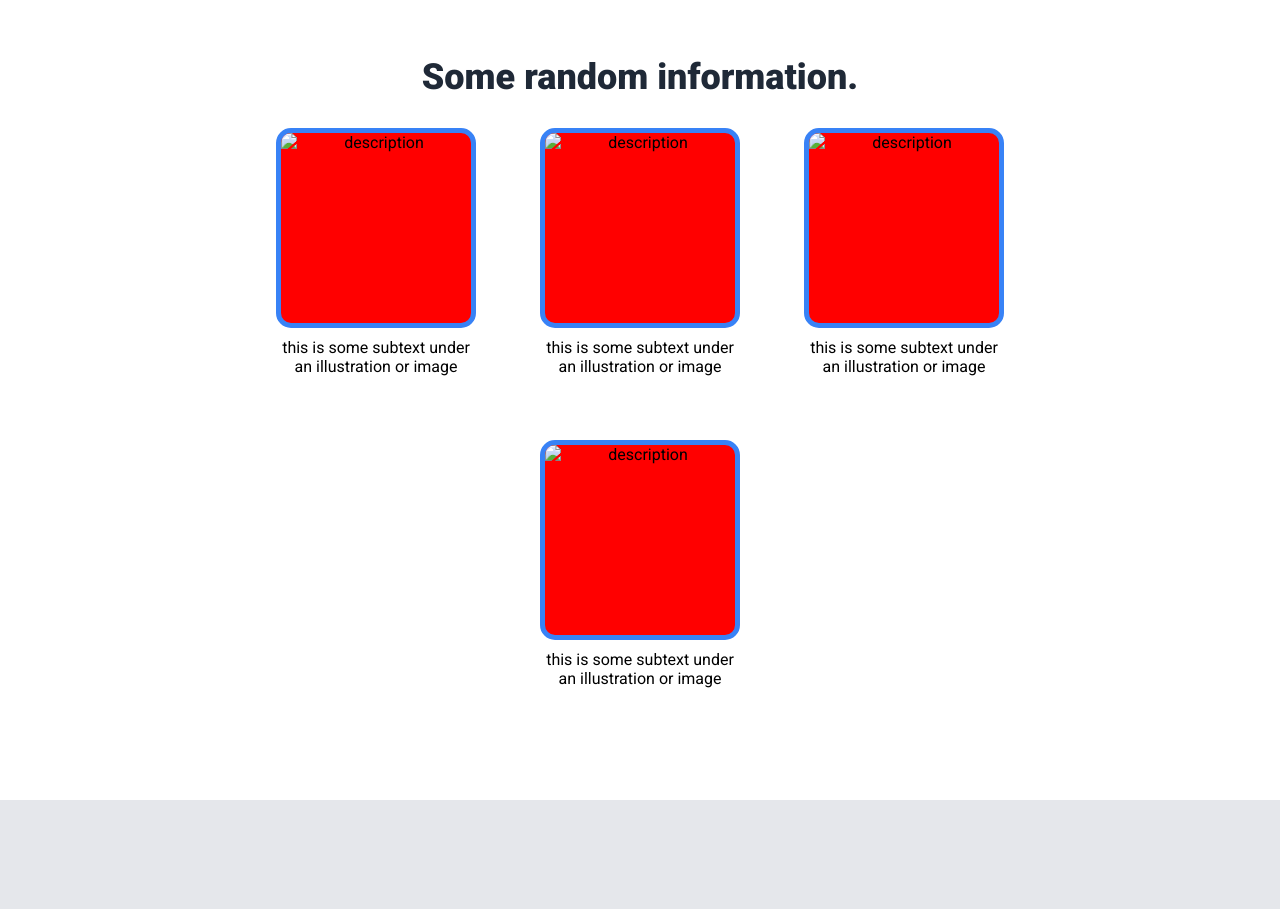
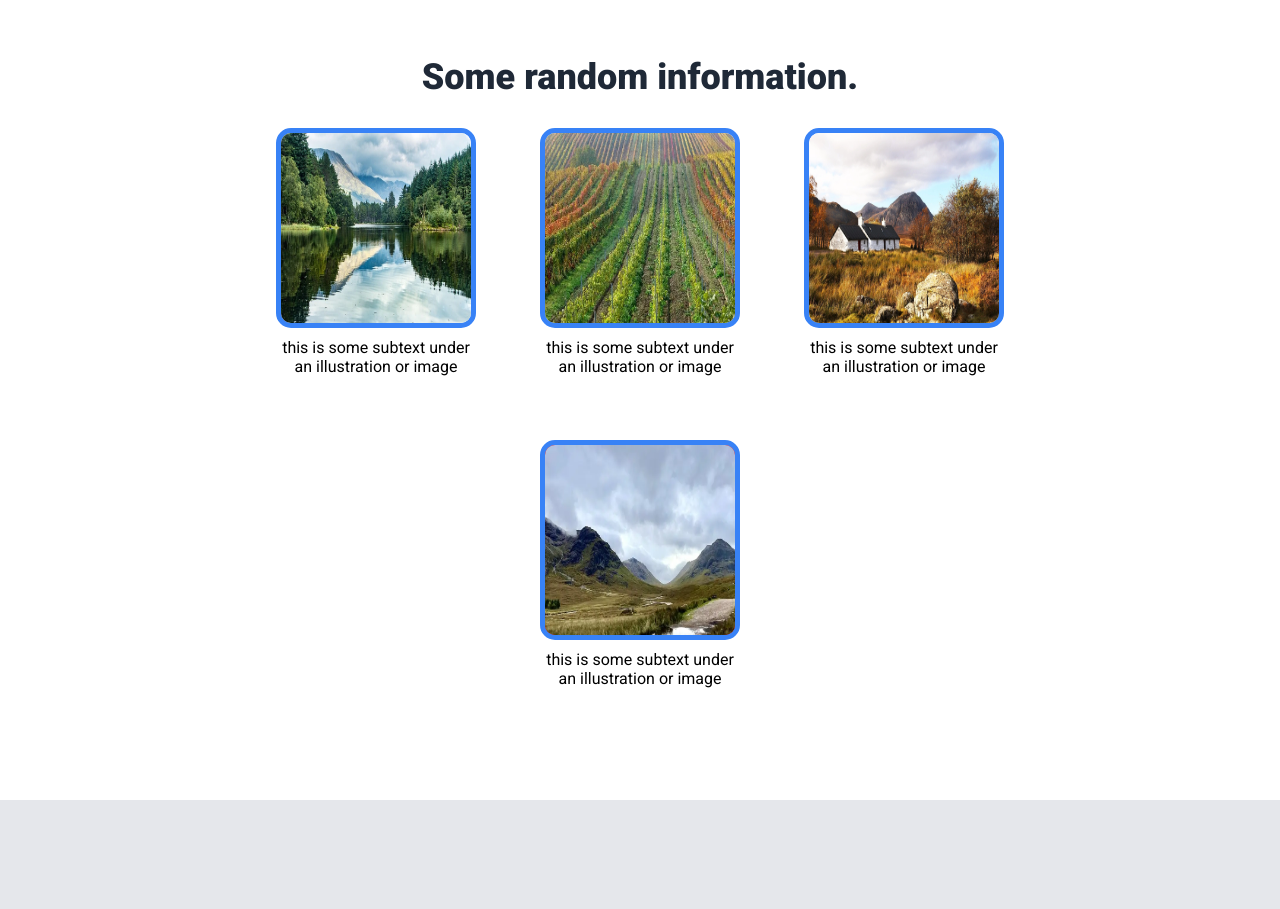
Before and after one commit to makyiabonner/odin-landing, a plain HTML site: page index.html in a window 1280 px wide. Shown: the part 860-1769 px from the top of the page. Drawn offline with Linux system fonts and the light colour scheme.

Commit message:
applied imgs to cards and actual description

```diff
--- a/index.html
+++ b/index.html
@@ -37,19 +37,19 @@
             <h1>Some random information.</h1>
             <div class="cards-row">
                 <div class="card">
-                    <img src="#" alt="description">
+                    <img src="images/lake.webp" alt="picture of lake">
                     <span>this is some subtext under an illustration or image</span>
                 </div>
                 <div class="card">
-                    <img src="#" alt="description">
+                    <img src="images/countryside.webp" alt="picture of countryside">
                     <span>this is some subtext under an illustration or image</span>
                 </div>
                 <div class="card">
-                    <img src="#" alt="description">
+                    <img src="images/cottage.webp" alt="picture of cottage">
                     <span>this is some subtext under an illustration or image</span>
                 </div>
                 <div class="card">
-                    <img src="#" alt="description">
+                    <img src="images/mountains.webp" alt="picture of mountains">
                     <span>this is some subtext under an illustration or image</span>
                 </div>
             </div>
```
Also changed, not shown: images/cottage.webp (renamed from images/cottage-8369444_1280.webp), images/countryside.webp (renamed from images/countryside-9352596_640.webp), images/lake.webp (renamed from images/lake-5899481_640.webp), images/mountains.webp (renamed from images/glencoe-8299076_640.webp).
